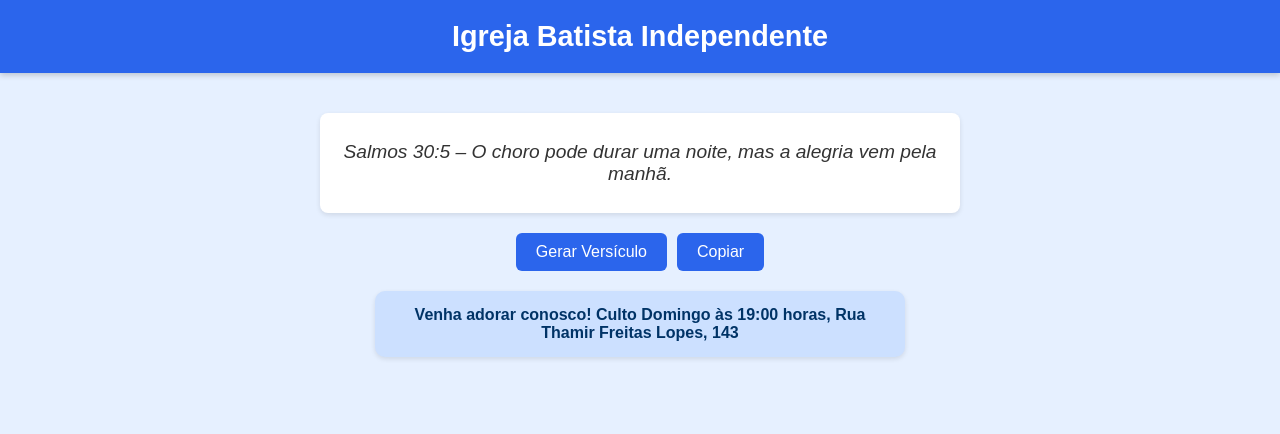
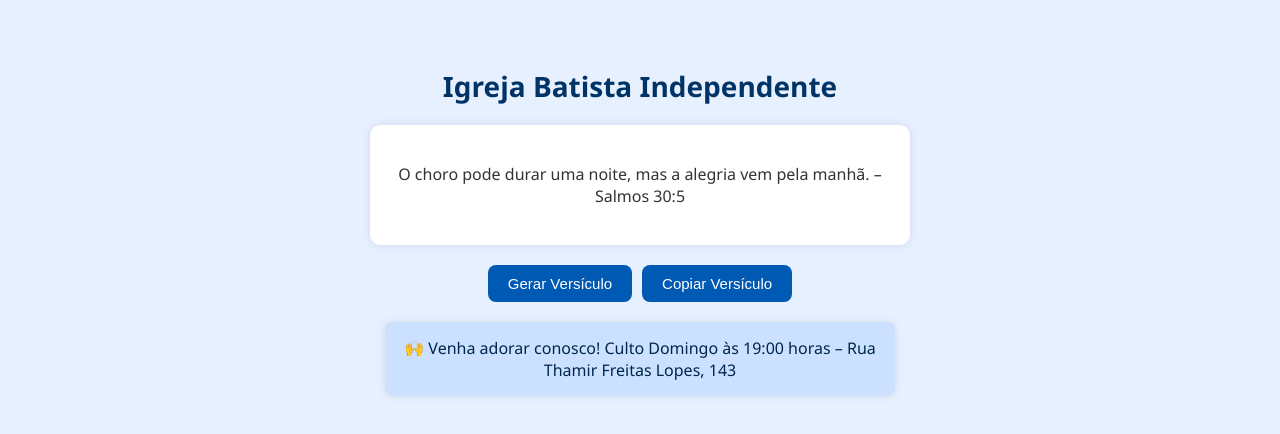
Before and after one commit to Dabria21/gerador-de-versiculos2, a plain HTML site: page index.html in a window 1280 px wide. Both pictures are taken after a click on the button "Gerar Versículo". Drawn offline with Linux system fonts and the light colour scheme.

Commit message:
Update index.html

```diff
--- a/index.html
+++ b/index.html
@@ -3,108 +3,99 @@
 <head>
   <meta charset="UTF-8">
   <meta name="viewport" content="width=device-width, initial-scale=1.0">
-  <title>Gerador de Versículos</title>
+  <title>Igreja Batista Independente - Gerador de Versículos</title>
   <style>
     body {
-      font-family: 'Arial', sans-serif;
+      font-family: "Segoe UI", sans-serif;
       background-color: #e6f0ff;
-      margin: 0;
-      padding: 0;
-      display: flex;
-      flex-direction: column;
-      align-items: center;
-      min-height: 100vh;
+      text-align: center;
+      padding: 40px;
+      color: #333;
     }
 
-    header {
-      background-color: #2b65ec;
-      color: white;
-      width: 100%;
-      text-align: center;
-      padding: 20px 0;
-      font-size: 1.8em;
-      font-weight: bold;
-      box-shadow: 0 2px 6px rgba(0,0,0,0.2);
+    h1 {
+      font-size: 28px;
+      color: #003366;
+      margin-bottom: 20px;
     }
 
-    main {
-      margin-top: 40px;
-      text-align: center;
-      display: flex;
-      flex-direction: column;
-      align-items: center;
-      width: 100%;
-    }
-
-    .versiculo {
-      font-size: 1.2em;
-      font-style: italic;
-      color: #333;
-      background-color: #ffffff;
+    .versiculo-caixa {
+      background: #fff;
+      border-radius: 10px;
       padding: 20px;
-      border-radius: 8px;
-      box-shadow: 0 2px 5px rgba(0,0,0,0.1);
-      width: 80%;
-      max-width: 600px;
-      margin-bottom: 20px;
-      min-height: 60px;
+      width: 90%;
+      max-width: 500px;
+      margin: 0 auto 20px auto;
+      box-shadow: 0 0 10px rgba(0,0,0,0.1);
+      min-height: 80px;
       display: flex;
       align-items: center;
       justify-content: center;
+      transition: all 0.3s ease;
     }
 
     .botoes {
       display: flex;
+      justify-content: center;
       gap: 10px;
-      justify-content: center;
       margin-bottom: 20px;
     }
 
     button {
-      background-color: #2b65ec;
+      background-color: #0059b3;
       color: white;
       border: none;
+      border-radius: 8px;
       padding: 10px 20px;
-      border-radius: 6px;
+      font-size: 15px;
       cursor: pointer;
-      font-size: 1em;
-      transition: background-color 0.3s ease;
+      transition: 0.3s;
     }
 
     button:hover {
-      background-color: #1d4ed8;
+      background-color: #003d80;
     }
 
-    .abinha {
+    .convite {
       display: none;
       background-color: #cce0ff;
+      color: #00264d;
+      border-radius: 8px;
       padding: 15px;
-      border-radius: 10px;
-      box-shadow: 0 2px 5px rgba(0,0,0,0.1);
-      width: 80%;
-      max-width: 500px;
-      text-align: center;
-      font-weight: bold;
-      color: #003366;
+      width: 90%;
+      max-width: 480px;
+      margin: 0 auto;
+      box-shadow: 0 0 8px rgba(0,0,0,0.1);
+      font-weight: 500;
     }
 
+    .mostrar {
+      display: block;
+      animation: fadeIn 0.5s ease-in;
+    }
+
+    @keyframes fadeIn {
+      from {opacity: 0; transform: translateY(10px);}
+      to {opacity: 1; transform: translateY(0);}
+    }
   </style>
 </head>
 <body>
-  <header>Igreja Batista Independente</header>
 
-  <main>
-    <div class="versiculo" id="versiculo">Clique no botão e gere seu versículo</div>
+  <h1>Igreja Batista Independente</h1>
 
-    <div class="botoes">
-      <button id="gerarBtn" onclick="gerarVersiculo()">Gerar Versículo</button>
-      <button id="copiarBtn" onclick="copiarVersiculo()" style="display:none;">Copiar</button>
-    </div>
+  <div class="versiculo-caixa" id="versiculo">
+    Clique no botão e gere seu versículo
+  </div>
 
-    <div class="abinha" id="abinha">
-      Venha adorar conosco! Culto Domingo às 19:00 horas, Rua Thamir Freitas Lopes, 143
-    </div>
-  </main>
+  <div class="botoes">
+    <button onclick="gerarVersiculo()">Gerar Versículo</button>
+    <button id="copiarBtn" style="display:none;" onclick="copiarVersiculo()">Copiar Versículo</button>
+  </div>
+
+  <div class="convite" id="convite">
+    🙌 Venha adorar conosco! Culto Domingo às 19:00 horas – Rua Thamir Freitas Lopes, 143
+  </div>
 
   <script>
     const versiculos = [
@@ -114,75 +105,71 @@
       "Porque Deus amou o mundo de tal maneira que deu o seu Filho unigênito. – João 3:16",
       "O Senhor é a minha luz e a minha salvação; a quem temerei? – Salmos 27:1",
       "Em tudo dai graças. – 1 Tessalonicenses 5:18",
-      "1 João 4:8 – Aquele que não ama não conhece a Deus, porque Deus é amor.",
-      "Romanos 5:8 – Mas Deus prova o seu amor para conosco, em que Cristo morreu por nós, sendo nós ainda pecadores.",
-      "1 João 4:19 – Nós amamos porque Ele nos amou primeiro.",
-      "1 Coríntios 13:4-5 – O amor é paciente, o amor é bondoso. Não inveja, não se vangloria, não se orgulha.",
-      "Efésios 4:2 – Sejam completamente humildes e dóceis, e sejam pacientes, suportando uns aos outros com amor.",
-      "João 15:12 – O meu mandamento é este: amem-se uns aos outros como eu os amei.",
-      "Colossenses 3:14 – Acima de tudo, porém, revistam-se do amor, que é o elo perfeito.",
-      "Provérbios 17:17 – O amigo ama em todos os momentos; é um irmão na adversidade.",
-      "Romanos 13:10 – O amor não faz mal ao próximo. De sorte que o cumprimento da lei é o amor.",
-      "1 Pedro 4:8 – Acima de tudo, amem-se sinceramente uns aos outros, porque o amor perdoa muitos pecados.",
-      "João 13:35 – Nisto todos conhecerão que sois meus discípulos: se tiverdes amor uns pelos outros.",
-      "Salmos 36:7 – Como é precioso o teu amor, ó Deus! Os homens encontram refúgio à sombra das tuas asas.",
-      "Jeremias 29:11 – Porque eu bem sei os planos que tenho para vocês, diz o Senhor; planos de paz e não de mal.",
-      "Romanos 15:13 – O Deus da esperança os encha de toda alegria e paz, por sua confiança nele.",
-      "Salmos 42:11 – Por que estás abatida, ó minha alma? Espera em Deus, pois ainda o louvarei.",
-      "Isaías 40:31 – Mas os que esperam no Senhor renovarão as suas forças.",
-      "Lamentações 3:25 – Bom é o Senhor para os que esperam nele, para a alma que o busca.",
-      "Romanos 8:25 – Mas, se esperamos o que ainda não vemos, aguardamo-lo pacientemente.",
-      "Salmos 71:5 – Pois tu és a minha esperança, ó Senhor Deus, a minha confiança desde a juventude.",
-      "1 Pedro 1:3 – Bendito seja Deus, que nos regenerou para uma viva esperança pela ressurreição de Jesus Cristo.",
-      "Hebreus 10:23 – Guardemos firme a confissão da esperança, sem vacilar, pois fiel é o que prometeu.",
-      "Salmos 31:24 – Sejam fortes e corajosos, todos vocês que esperam no Senhor!",
-      "Romanos 12:12 – Alegrem-se na esperança, sejam pacientes na tribulação e perseverem na oração.",
-      "Provérbios 23:18 – Com certeza haverá bom futuro; não será frustrada a sua esperança.",
-      "Salmos 130:5 – Aguardo o Senhor; a minha alma o aguarda, e espero na sua palavra.",
-      "Filipenses 4:7 – E a paz de Deus, que excede todo entendimento, guardará os vossos corações.",
-      "João 14:27 – Deixo-lhes a paz; a minha paz lhes dou. Não se perturbem os seus corações.",
-      "Isaías 26:3 – Tu conservarás em perfeita paz aquele cuja mente está firme em ti.",
-      "Salmos 29:11 – O Senhor dá força ao seu povo; o Senhor abençoa o seu povo com paz.",
-      "Romanos 12:18 – Se possível, quanto depender de vocês, vivam em paz com todos.",
-      "Colossenses 3:15 – Que a paz de Cristo domine em seus corações.",
-      "Salmos 34:14 – Afaste-se do mal e faça o bem; busque a paz e siga-a.",
-      "Mateus 5:9 – Bem-aventurados os pacificadores, pois serão chamados filhos de Deus.",
-      "Provérbios 16:7 – Quando o Senhor se agrada dos caminhos de alguém, faz até que seus inimigos vivam em paz com ele.",
-      "Romanos 8:6 – A mentalidade da carne é morte, mas a mentalidade do Espírito é vida e paz.",
-      "2 Tessalonicenses 3:16 – O próprio Senhor da paz lhes dê continuamente a paz em toda e qualquer situação.",
-      "Salmos 119:165 – Grande paz têm os que amam a tua lei; para eles não há tropeço.",
-      "Salmos 16:11 – Na tua presença há plenitude de alegria.",
-      "Filipenses 4:4 – Alegrem-se sempre no Senhor. Novamente direi: alegrem-se!",
-      "Salmos 118:24 – Este é o dia que o Senhor fez; regozijemo-nos e alegremo-nos nele.",
-      "João 16:22 – A vossa alegria ninguém vos poderá tirar.",
-      "Neemias 8:10 – A alegria do Senhor é a vossa força.",
-      "Romanos 14:17 – O Reino de Deus é justiça, paz e alegria no Espírito Santo.",
-      "Salmos 30:5 – O choro pode durar uma noite, mas a alegria vem pela manhã.",
-      "1 Tessalonicenses 5:16 – Alegrem-se sempre.",
-      "Salmos 32:11 – Alegrem-se no Senhor e exultem, vocês que são justos!",
-      "Isaías 55:12 – Vocês sairão com alegria e serão conduzidos em paz.",
-      "João 15:11 – Tenho lhes dito estas coisas para que a minha alegria esteja em vocês e a alegria de vocês seja completa.",
-      "Salmos 97:11 – A luz nasce para os justos, e a alegria para os retos de coração."
+      "Aquele que não ama não conhece a Deus, porque Deus é amor. – 1 João 4:8",
+      "Mas Deus prova o seu amor para conosco, em que Cristo morreu por nós, sendo nós ainda pecadores. – Romanos 5:8",
+      "Nós amamos porque Ele nos amou primeiro. – 1 João 4:19",
+      "O amor é paciente, o amor é bondoso. – 1 Coríntios 13:4-5",
+      "Sejam completamente humildes e dóceis, e sejam pacientes, suportando uns aos outros com amor. – Efésios 4:2",
+      "O meu mandamento é este: amem-se uns aos outros como eu os amei. – João 15:12",
+      "Acima de tudo, revistam-se do amor, que é o elo perfeito. – Colossenses 3:14",
+      "O amigo ama em todos os momentos; é um irmão na adversidade. – Provérbios 17:17",
+      "O amor não faz mal ao próximo. De sorte que o cumprimento da lei é o amor. – Romanos 13:10",
+      "Acima de tudo, amem-se sinceramente uns aos outros, porque o amor perdoa muitos pecados. – 1 Pedro 4:8",
+      "Nisto todos conhecerão que sois meus discípulos: se tiverdes amor uns pelos outros. – João 13:35",
+      "Como é precioso o teu amor, ó Deus! Os homens encontram refúgio à sombra das tuas asas. – Salmos 36:7",
+      "Porque eu bem sei os planos que tenho para vocês, diz o Senhor; planos de paz e não de mal. – Jeremias 29:11",
+      "O Deus da esperança os encha de toda alegria e paz, por sua confiança nele. – Romanos 15:13",
+      "Por que estás abatida, ó minha alma? Espera em Deus, pois ainda o louvarei. – Salmos 42:11",
+      "Mas os que esperam no Senhor renovarão as suas forças. – Isaías 40:31",
+      "Bom é o Senhor para os que esperam nele, para a alma que o busca. – Lamentações 3:25",
+      "Mas, se esperamos o que ainda não vemos, aguardamo-lo pacientemente. – Romanos 8:25",
+      "Pois tu és a minha esperança, ó Senhor Deus, a minha confiança desde a juventude. – Salmos 71:5",
+      "Bendito seja Deus, que nos regenerou para uma viva esperança pela ressurreição de Jesus Cristo. – 1 Pedro 1:3",
+      "Guardemos firme a confissão da esperança, sem vacilar, pois fiel é o que prometeu. – Hebreus 10:23",
+      "Sejam fortes e corajosos, todos vocês que esperam no Senhor! – Salmos 31:24",
+      "Alegrem-se na esperança, sejam pacientes na tribulação e perseverem na oração. – Romanos 12:12",
+      "Com certeza haverá bom futuro; não será frustrada a sua esperança. – Provérbios 23:18",
+      "Aguardo o Senhor; a minha alma o aguarda, e espero na sua palavra. – Salmos 130:5",
+      "E a paz de Deus, que excede todo entendimento, guardará os vossos corações. – Filipenses 4:7",
+      "Deixo-lhes a paz; a minha paz lhes dou. – João 14:27",
+      "Tu conservarás em perfeita paz aquele cuja mente está firme em ti. – Isaías 26:3",
+      "O Senhor dá força ao seu povo; o Senhor abençoa o seu povo com paz. – Salmos 29:11",
+      "Se possível, quanto depender de vocês, vivam em paz com todos. – Romanos 12:18",
+      "Que a paz de Cristo domine em seus corações. – Colossenses 3:15",
+      "Afaste-se do mal e faça o bem; busque a paz e siga-a. – Salmos 34:14",
+      "Bem-aventurados os pacificadores, pois serão chamados filhos de Deus. – Mateus 5:9",
+      "Quando o Senhor se agrada dos caminhos de alguém, faz até que seus inimigos vivam em paz com ele. – Provérbios 16:7",
+      "A mentalidade da carne é morte, mas a mentalidade do Espírito é vida e paz. – Romanos 8:6",
+      "O próprio Senhor da paz lhes dê continuamente a paz em toda e qualquer situação. – 2 Tessalonicenses 3:16",
+      "Grande paz têm os que amam a tua lei; para eles não há tropeço. – Salmos 119:165",
+      "Na tua presença há plenitude de alegria. – Salmos 16:11",
+      "Alegrem-se sempre no Senhor. – Filipenses 4:4",
+      "Este é o dia que o Senhor fez; regozijemo-nos e alegremo-nos nele. – Salmos 118:24",
+      "A vossa alegria ninguém vos poderá tirar. – João 16:22",
+      "A alegria do Senhor é a vossa força. – Neemias 8:10",
+      "O Reino de Deus é justiça, paz e alegria no Espírito Santo. – Romanos 14:17",
+      "O choro pode durar uma noite, mas a alegria vem pela manhã. – Salmos 30:5",
+      "Alegrem-se sempre. – 1 Tessalonicenses 5:16",
+      "Alegrem-se no Senhor e exultem, vocês que são justos! – Salmos 32:11",
+      "Vocês sairão com alegria e serão conduzidos em paz. – Isaías 55:12",
+      "Tenho lhes dito estas coisas para que a minha alegria esteja em vocês e a alegria de vocês seja completa. – João 15:11",
+      "A luz nasce para os justos, e a alegria para os retos de coração. – Salmos 97:11"
     ];
 
     function gerarVersiculo() {
-      const randomIndex = Math.floor(Math.random() * versiculos.length);
-      const versiculoTexto = versiculos[randomIndex];
-      const versiculoEl = document.getElementById('versiculo');
-      const abinhaEl = document.getElementById('abinha');
-      const copiarBtn = document.getElementById('copiarBtn');
-
-      versiculoEl.textContent = versiculoTexto;
-      abinhaEl.style.display = 'block';
-      copiarBtn.style.display = 'inline-block';
+      const aleatorio = Math.floor(Math.random() * versiculos.length);
+      const texto = versiculos[aleatorio];
+      document.getElementById("versiculo").innerText = texto;
+      document.getElementById("convite").classList.add("mostrar");
+      document.getElementById("copiarBtn").style.display = "inline-block";
     }
 
     function copiarVersiculo() {
-      const texto = document.getElementById('versiculo').textContent;
-      navigator.clipboard.writeText(texto).then(() => {
-        alert("Versículo copiado com sucesso!");
-      });
+      const texto = document.getElementById("versiculo").innerText;
+      navigator.clipboard.writeText(texto);
+      alert("Versículo copiado com sucesso!");
     }
   </script>
+
 </body>
 </html>
```
